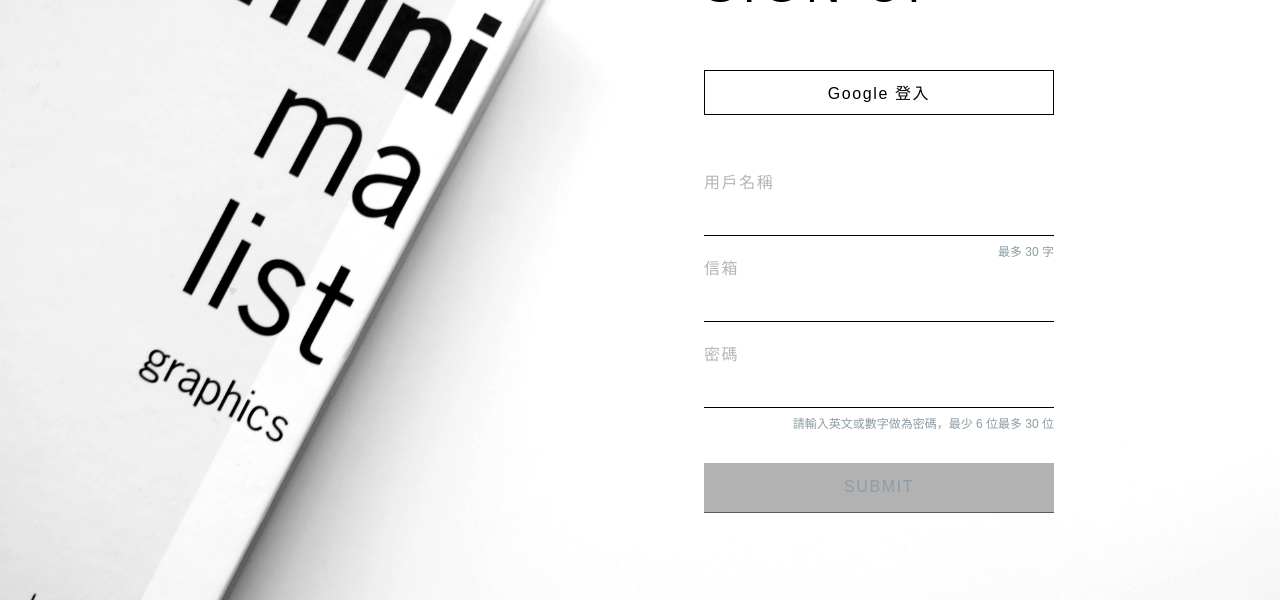
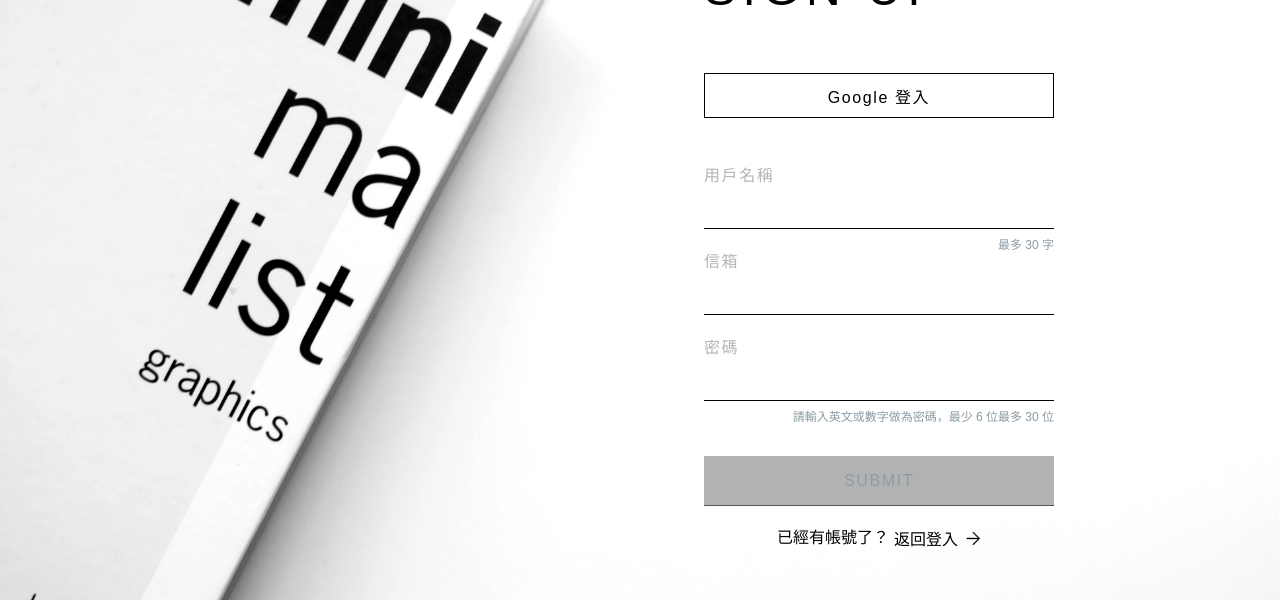
Before and after one commit to yinflora/Jogandan, a React (Create React App) app: page /signup in a window 1280 px wide. Shown: the part 163-763 px from the top of the page. Built offline with nearby package versions, Linux system fonts and the light colour scheme; no server answers; a web font is replaced by a local one.

Commit message:
Fix cursor

```diff
--- a/src/pages/Home/Home.tsx
+++ b/src/pages/Home/Home.tsx
@@ -1,5 +1,6 @@
 import { useEffect, useRef, useState } from 'react';
 import styled, { css, keyframes } from 'styled-components/macro';
+import { useNavigate } from 'react-router-dom';
 
 import background from './background.jpeg';
 import feature1 from './feature1.png';
@@ -239,6 +240,8 @@ export default function Home() {
   const [isEntering, setIsEntering] = useState(false);
   const introRef = useRef<HTMLDivElement | null>(null);
 
+  const navigate = useNavigate();
+
   useEffect(() => {
     function handleScroll() {
       if (!introRef.current) return;
@@ -323,7 +326,11 @@ export default function Home() {
           <Login>
             <LoginTitle>Join Jogandan</LoginTitle>
             <LoginSubTitle>立即開始您的簡單生活</LoginSubTitle>
-            <Button width="30%" buttonType="normal">
+            <Button
+              width="30%"
+              buttonType="normal"
+              onClick={() => navigate('/signup')}
+            >
               START YOUR JOURNEY
             </Button>
           </Login>
--- a/src/pages/Inventory/Inventory.tsx
+++ b/src/pages/Inventory/Inventory.tsx
@@ -37,6 +37,7 @@ const PageTitle = styled.h1`
   font-weight: 500;
   letter-spacing: 0.4rem;
   text-transform: uppercase;
+  cursor: default;
 `;
 
 const SearchField = styled.div`
@@ -95,6 +96,7 @@ const SearchBtn = styled.button`
 
 const SearchText = styled.p`
   font-size: 1rem;
+  cursor: default;
 `;
 
 const ItemContainer = styled.div`
@@ -117,6 +119,7 @@ const FilterTitle = styled.p`
   font-size: 1.25rem;
   letter-spacing: 0.2rem;
   color: #000;
+  cursor: default;
 
   &:first-of-type {
     position: relative;
@@ -246,6 +249,7 @@ const Name = styled.p`
   white-space: nowrap;
   letter-spacing: 0.1rem;
   color: #707070;
+  cursor: default;
 `;
 
 const SUBCATEGORY: string[] = [
--- a/src/pages/Login/Login.tsx
+++ b/src/pages/Login/Login.tsx
@@ -19,7 +19,8 @@ const Container = styled.div`
   display: flex;
   width: 350px;
   height: 100vh;
-  justify-content: center;
+  /* justify-content: center; */
+  margin-top: 10%;
   flex-direction: column;
 `;
 
@@ -41,7 +42,7 @@ const SocialLogin = styled.button`
   position: relative;
   width: 100%;
   height: 45px;
-  margin-bottom: 60px;
+  margin-bottom: 50px;
   font-size: 1rem;
   letter-spacing: 0.1rem;
   border: 1px solid #000;
@@ -131,6 +132,7 @@ const PromptMessage = styled.p`
   text-align: end;
   font-size: 0.75rem;
   color: #8d9ca4;
+  cursor: default;
 `;
 
 const SignUpPrompt = styled.div`
@@ -358,7 +360,22 @@ export default function Login() {
         >
           SUBMIT
         </Button>
-        {!isSignUp && (
+        {isSignUp ? (
+          <SignUpPrompt>
+            <SignUpMessage>已經有帳號了？</SignUpMessage>
+            <StartButton>
+              <SignUpLink
+                onClick={() => {
+                  navigate('/login');
+                  setIsSignUp(false);
+                }}
+              >
+                返回登入
+              </SignUpLink>
+              <TfiArrowRight className="arrow" />
+            </StartButton>
+          </SignUpPrompt>
+        ) : (
           <SignUpPrompt>
             <SignUpMessage>還沒有帳號？</SignUpMessage>
             <StartButton>
```
